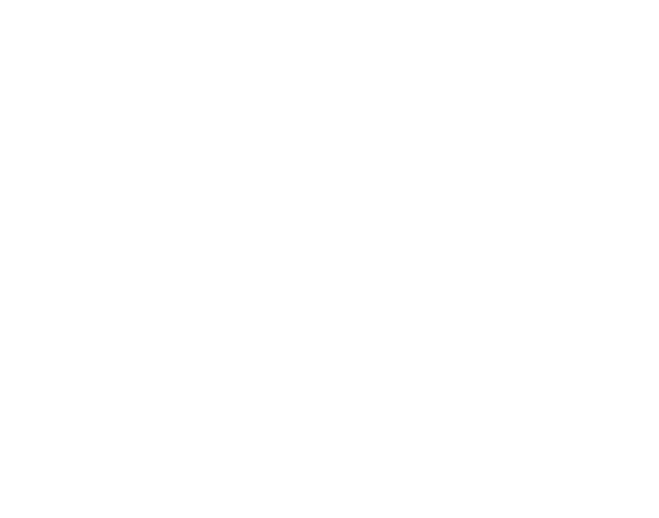
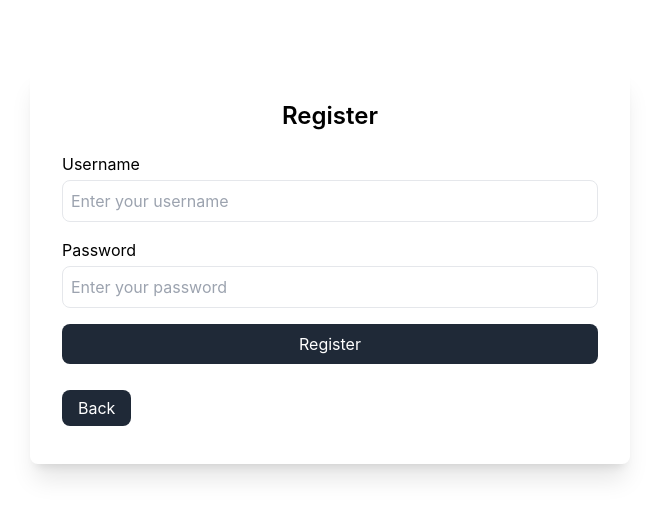
Before and after one commit to HasalKenula/Ecommerce_frontEnd, a React (Vite) app: page /register in a window 1280 px wide. Before the commit this address had no page. Shown: the top 518 px of the page, without its empty margins (310-969 px from the left). Built offline with nearby package versions, Linux system fonts and the light colour scheme.

Commit message:
created a orders page

```diff
--- a/src/App.tsx
+++ b/src/App.tsx
@@ -12,6 +12,8 @@
 import ProductFilter from './pages/ProductFilter'
 import TotalPrice from './pages/TotalPrice'
 import { CartProvider } from './components/CartContext'
+import Orders from './pages/Orders'
+import Register from './pages/Register'
 
 function App() {
 
@@ -33,8 +35,10 @@
             <Route path="/" element={<Home />} />
             <Route path="/gagets" element={<ProductFilter/>}/>
             <Route path="/product" element={<TotalPrice />} />
+            <Route path="/orders" element={<Orders />} />
           </Route>
           <Route path='/auth/login' element={<Login />} />
+          <Route path='/register' element={<Register/>}/>
         </Routes>
 
       </BrowserRouter>
--- /dev/null
+++ b/src/pages/Orders.tsx
@@ -0,0 +1,61 @@
+import axios from "axios";
+import { useEffect, useState } from "react";
+import OrderType from "../type/OrdersType";
+import { useAuth } from "../context/AuthContext";
+function Orders() {
+    const {isAuthenticated,jwtToken}=useAuth();
+    const [orders, setOrders] = useState<OrderType[]>([]);
+
+    const config={
+        headers: {
+            Authorization: `Bearer ${jwtToken}`
+        }
+       }
+
+    async function loadOrders() {
+        try {
+            const response = await axios.get("http://localhost:8081/orders", config);
+            setOrders(response.data);
+        } catch (error) {
+            console.log(error);
+        }
+    }
+
+    useEffect(function () {
+        if(isAuthenticated){
+        loadOrders();
+        }
+    },[isAuthenticated])
+
+    return (
+        <div className="container mx-auto pt-5 pb-5">
+            <h1 className="text-3xl font-semibold mb-5 text-slate-800">
+                Orders
+            </h1>
+
+            <table className="table-auto w-full">
+                <thead>
+                    <tr className="bg-slate-200 text-sm font-medium text-slate-600">
+                        <th className="p-2 w-[50px] text-left">#</th>
+                        <th className="p-2 w-[300px] text-left">Date Time</th>
+                        <th className="p-2 text-left w-[300px] text-right">Total Amount</th>
+                        <th></th>
+                    </tr>
+                </thead>
+                <tbody>
+                    {orders.map(function (order) {
+                        return (
+                            <tr className="text-sm font-medium text-slate-600">
+                                <td className="p-2">{order.id}</td>
+                                <td className="p-2">{order.orderDateTime}</td>
+                                <td className="p-2 text-right">{order.totalPrice}</td>
+                            </tr>
+                        )
+                    })}
+                </tbody>
+            </table>
+        </div>
+    )
+}
+
+export default Orders;
--- /dev/null
+++ b/src/pages/Register.tsx
@@ -0,0 +1,97 @@
+import axios from "axios";
+import { useState } from "react";
+import { Link, useNavigate } from "react-router-dom";
+// import logo from "../assets/logo.png";
+
+function Registration(){
+
+
+    const[userName,setUserName]=useState<String>("");
+    const[usesrPassword,setUserPassword]=useState<String>("");
+    const [error,setError]=useState<string>("");
+
+    const navigate=useNavigate();
+
+
+
+    async function submit(event:any){
+       event.preventDefault();//disable default form submission
+
+        if(userName===""||usesrPassword===""){ // validate user inputs
+            setError("Username and Password are required")
+        }
+
+        const data = {
+            username: userName,
+            password: usesrPassword
+        }
+
+        try {
+            await axios.post("http://localhost:8081/auth/user",data);
+
+            alert("registration is successful");
+            navigate("/auth/login");
+
+
+        } catch (error) {
+            setError("There was an error logging in");
+        }
+    }
+
+
+    return(
+        <div className="p-10 h-screen bg-cover bg-center bg-fixed">
+
+            <div className="flex items-center">
+                {/* <img src={logo} alt="Logo" className="h-10 w-10 mr-2" /> */}
+                <span className="text-white text-xl font-bold">Silvester Grocery Store</span>
+            </div>
+
+          <div className="max-w-[600px] p-8 shadow-xl rounded-lg mx-auto">
+            <div className="text-center mb-5">
+                <h1 className="text-2xl font-semibold">Register</h1>
+
+            </div>
+
+            <form onSubmit={submit}>
+                <div className="mb-4">
+                    <label className="block mb-1">Username</label>
+                    <input type="text" onChange={function(event){
+                        setUserName(event.target.value);
+                        setError("");
+                    }}   className="block w-full p-2 border border-gray-200 rounded-lg" placeholder="Enter your username"/>
+
+                </div>
+
+                <div className="mb-4">
+                    <label className="block mb-1">Password</label>
+                    <input type="password" onChange={function(event){
+                        setUserPassword(event.target.value);
+                        setError("");
+                    }}   className="block w-full p-2 border border-gray-200 rounded-lg" placeholder="Enter your password"/>
+
+                </div>
+
+                {error && <div className="text-sm text-red-500">{error}</div>}
+
+
+                <div className="mb-8">
+                    <button type="submit" className="bg-gray-800 text-white px-4 py-2 rounded-lg w-full hover:bg-gray-950">Register</button>
+                </div>
+
+                <div className="mb-3">
+
+                    <Link to="/auth/login"  className="w-full rounded-lg px-4 py-2 bg-gray-800 text-white hover:bg-gray-950 ">Back</Link>
+
+                </div>
+            </form>
+
+
+          </div>
+
+        </div>
+    )
+}
+
+
+export default Registration;
--- a/src/pages/TotalPrice.tsx
+++ b/src/pages/TotalPrice.tsx
@@ -1,15 +1,45 @@
+import { useEffect, useState } from "react";
 import { useCart} from "../components/CartContext";
 import "./ArtCard.css";
+import axios from "axios";
+import { useAuth } from "../context/AuthContext";
+import { useNavigate } from "react-router-dom";
+const ProductPage = () => {
+  const {isAuthenticated,jwtToken}=useAuth();
+  const { cart,removeFromCart } = useCart();
+  const[totalPrice,setTotalPrice]=useState<number>();
 
-const ProductPage = () => {
-  const { cart,removeFromCart } = useCart();
+  const config={
+    headers: {
+        Authorization: `Bearer ${jwtToken}`
+    }
+  }
 
-  const getTotal = () => {
-    return cart.reduce((sum, item) => {
+  async function addPayement() {
+    await axios.post("http://localhost:8081/orders",{
+      totalPrice:totalPrice
+
+    },config);
+    navigate("/orders");
+  }
+
+  const navigate = useNavigate();
+
+
+  // const getTotal = () => {
+  //   return cart.reduce((sum, item) => {
+  //     const price = parseFloat(item.price.replace("$", ""));
+  //     return sum + price;
+  //   }, 0).toFixed(2);
+  // };
+
+  useEffect(() => {
+    const total = cart.reduce((sum, item) => {
       const price = parseFloat(item.price.replace("$", ""));
       return sum + price;
-    }, 0).toFixed(2);
-  };
+    }, 0);
+    setTotalPrice(parseFloat(total.toFixed(2)));
+  }, [cart,isAuthenticated]);
 
   return (
     <div className="cart-container ">
@@ -43,8 +73,12 @@
               </tr>
             ))}
             <tr className="total-row">
-              <td colSpan={4}>Total</td>
-              <td>${getTotal()}</td>
+              <td colSpan={3}>Total</td>
+              <td>
+                  <button onClick={() => addPayement()}>Payement</button>
+              </td>
+              {/* <td>${getTotal()}</td> */}
+              <td>${totalPrice?.toFixed(2) ?? "0.00"}</td>
             </tr>
           </tbody>
         </table>
--- a/src/pages/auth/Login.tsx
+++ b/src/pages/auth/Login.tsx
@@ -1,7 +1,7 @@
 import axios from "axios";
 import { useState } from "react";
 import { useAuth } from "../../context/AuthContext";
-import { useNavigate } from "react-router-dom";
+import { Link, useNavigate } from "react-router-dom";
 
 function Login() {
 
@@ -61,6 +61,12 @@
                         <button type="submit" className="bg-gray-800 text-white px-4 py-2 rounded-lg w-full hover:bg-gray-950">Login</button>
                     </div>
 
+                    <div className="mb-3">
+
+                        <Link to="/register"  className="w-full rounded-lg px-4 py-2 bg-gray-800 text-white hover:bg-gray-950 ">Register</Link>
+
+                    </div>
+
                 </form>
             </div>
         </div>
--- /dev/null
+++ b/src/type/OrdersType.ts
@@ -0,0 +1,7 @@
+interface Orders{
+    id:number;
+    orderDateTime:Date;
+    totalPrice:number
+}
+
+export default Orders;
```
